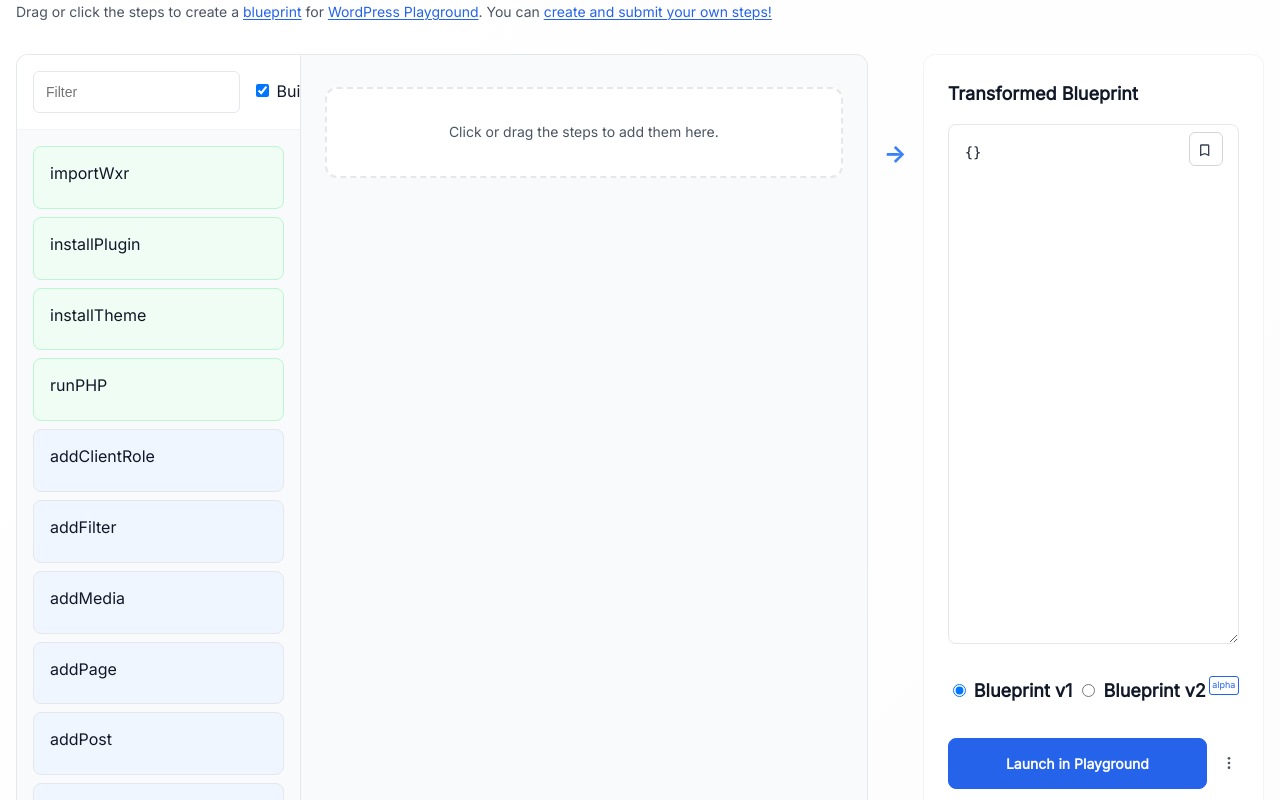
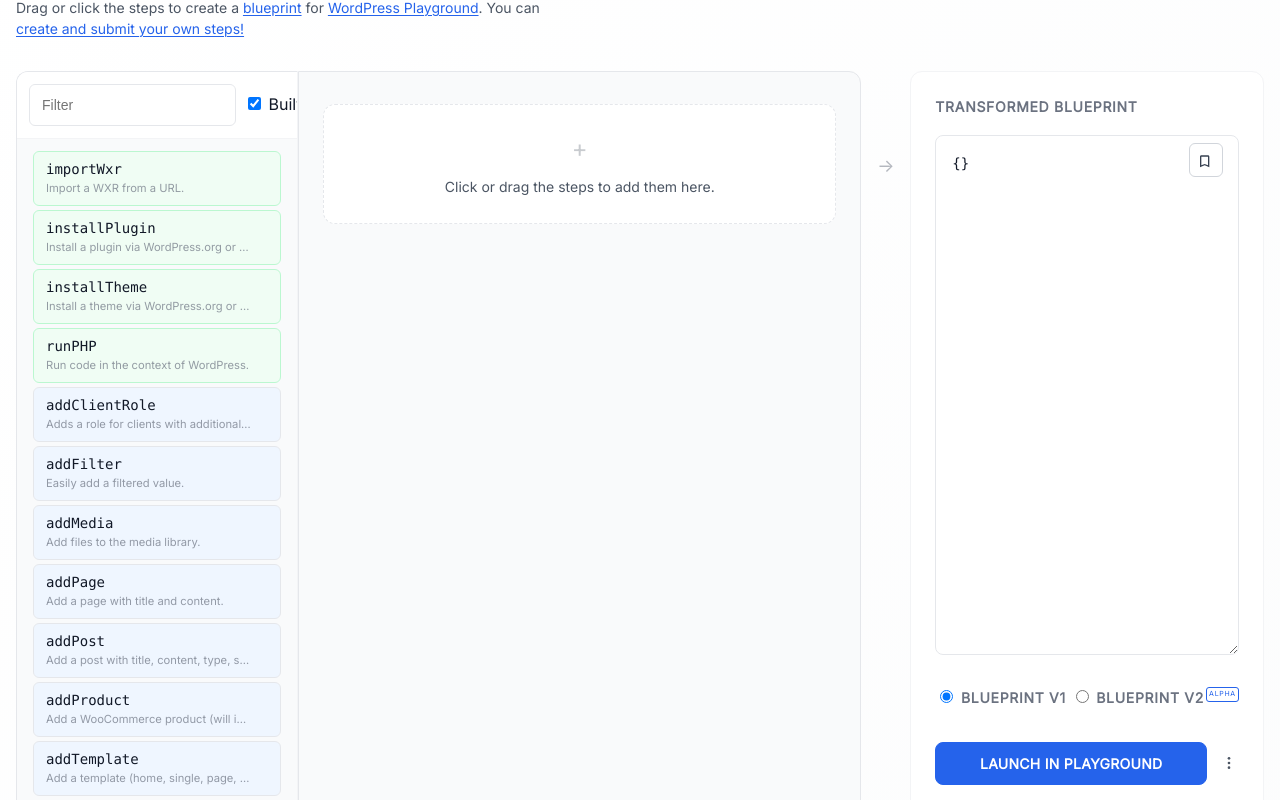
Before and after one commit to akirk/playground-step-library, a website built with Vite: page index.html in a window 1280 px wide. Shown: the part 151-951 px from the top of the page. Built offline with nearby package versions, Linux system fonts and the light colour scheme.

Commit message:
Update CSS styles for improved layout and consistency
- Adjust header margin and step padding for better spacing.
- Modify box-shadow properties for hover states on steps.
- Update padding and border styles for drag hint element.
- Refine dialog header margins and max-width for better readability.
- Change font sizes and colors for various components to enhance visual hierarchy.
- Introduce new animations and transitions for step elements to improve user experience.

```diff
--- a/src/styles/_base.css
+++ b/src/styles/_base.css
@@ -21,7 +21,7 @@ body {
 }
 
 header {
-  margin-bottom: var(--spacing-6);
+  margin-bottom: var(--spacing-4);
 }
 
 .header-row {
--- a/src/styles/_components.css
+++ b/src/styles/_components.css
@@ -66,12 +66,12 @@
 
 .step.builtin:hover,.step.builtin:focus {
   background-color: var(--builtin-step-hover-background);
-  box-shadow: var(--shadow-lg);
+  box-shadow: var(--shadow-sm);
   border-color: var(--builtin-step-border);
 }
 .step.mine:hover,.step.mine:focus {
   background-color: var(--mine-step-hover-background);
-  box-shadow: var(--shadow-lg);
+  box-shadow: var(--shadow-sm);
   border-color: var(--mine-step-border);
 }
 
@@ -235,14 +235,23 @@
 
 #draghint {
   margin: var(--spacing-8) var(--spacing-6);
-  padding: var(--spacing-8);
+  padding: var(--spacing-6);
   background: var(--surface-elevated);
-  border: 2px dashed var(--border-color);
+  border: 1px dashed var(--border-color);
   border-radius: var(--radius-xl);
   text-align: center;
   color: var(--text-muted);
   font-size: var(--font-size-sm);
+  font-weight: var(--font-weight-medium);
   transition: all var(--transition-normal) var(--transition-ease);
+}
+
+#draghint::before {
+  content: '+';
+  display: block;
+  font-size: var(--font-size-2xl);
+  opacity: 0.3;
+  margin-bottom: var(--spacing-2);
 }
 
 #draghint:hover {
--- a/src/styles/_dialogs.css
+++ b/src/styles/_dialogs.css
@@ -91,8 +91,8 @@ header p {
   line-height: var(--line-height-normal);
   color: var(--text-muted);
   font-size: var(--font-size-sm);
-  margin: var(--spacing-2) 0 0 0;
-  max-width: 100%;
+  margin: var(--spacing-1) 0 0 0;
+  max-width: 60ch;
 }
 
 summary {
--- a/src/styles/_forms.css
+++ b/src/styles/_forms.css
@@ -65,9 +65,10 @@ a:any-link:hover {
 
 .arrow {
   margin-top: var(--spacing-20);
-  font-size: var(--font-size-2xl);
-  color: var(--primary-500);
-  font-weight: var(--font-weight-bold);
+  font-size: var(--font-size-lg);
+  color: var(--text-subtle);
+  opacity: 0.5;
+  font-weight: var(--font-weight-normal);
   display: flex;
   align-items: center;
   justify-content: center;
@@ -81,7 +82,7 @@ a:any-link:hover {
   width: 280px;
   min-height: 600px;
   border: 1px solid var(--border-color);
-  border-right-width: 0;
+  border-right: 1px solid var(--border-subtle);
   box-shadow: var(--shadow-md);
   border-radius: var(--radius-xl);
   border-top-right-radius: 0;
@@ -95,8 +96,8 @@ a:any-link:hover {
   display: flex;
   flex-direction: row;
   height: auto;
-  padding: var(--spacing-4);
-  gap: var(--spacing-3);
+  padding: var(--spacing-3);
+  gap: var(--spacing-2);
   background: var(--surface-elevated);
   border-bottom: 1px solid var(--border-subtle);
 }
@@ -159,9 +160,11 @@ a:any-link:hover {
   height: auto;
   white-space: nowrap;
   font-weight: var(--font-weight-semibold);
-  color: var(--text-color);
+  color: var(--text-subtle);
   margin-bottom: var(--spacing-4);
-  font-size: var(--font-size-lg);
+  font-size: var(--font-size-sm);
+  text-transform: uppercase;
+  letter-spacing: 0.05em;
 }
 
 #title-holder {
--- a/src/styles/_steps.css
+++ b/src/styles/_steps.css
@@ -1,13 +1,13 @@
 .step {
-  padding: var(--spacing-4);
-  margin: var(--spacing-2);
+  padding: var(--spacing-2) var(--spacing-3);
+  margin: var(--spacing-1) var(--spacing-2);
   border: 1px solid var(--border-color);
   background-color: var(--step-background);
   color: var(--text-color);
   cursor: pointer;
-  border-radius: var(--radius-lg);
+  border-radius: var(--radius-md);
   z-index: 3;
-  transition: all var(--transition-normal) var(--transition-ease);
+  transition: all var(--transition-normal) var(--transition-ease), transform var(--transition-normal) var(--transition-ease);
   position: relative;
   overflow: hidden;
 }
@@ -53,11 +53,19 @@
   top: 0;
   left: 0;
   right: 0;
-  height: 3px;
+  height: 2px;
   background: linear-gradient(90deg, var(--primary-500), var(--primary-600));
   transform: scaleX(0);
   transform-origin: left;
   transition: transform var(--transition-normal) var(--transition-ease);
+}
+
+#step-library .step.builtin::before {
+  background: linear-gradient(90deg, var(--success-500), var(--success-600));
+}
+
+#step-library .step.mine::before {
+  background: linear-gradient(90deg, var(--warning-500), var(--warning-600));
 }
 
 #step-library .step:hover::before {
@@ -189,6 +197,16 @@
   line-height: var(--line-height-normal);
 }
 
+#step-library-holder .step .info {
+  display: block;
+  font-size: 0.7rem;
+  opacity: 0.7;
+  margin-top: 2px;
+  white-space: nowrap;
+  overflow: hidden;
+  text-overflow: ellipsis;
+}
+
 .step td > input,
 .step td > label {
   vertical-align: top;
@@ -237,7 +255,6 @@
 }
 
 #step-library-holder .step .examples,
-#step-library-holder .step .info,
 #step-library-holder .step .vars,
 #step-library-holder .step .remove,
 #blueprint-steps .step.collapsed .examples,
@@ -252,15 +269,22 @@
 
 div.header {
   display: flex;
-  gap: 1em;
+  gap: var(--spacing-2);
   line-height: 1.3;
   justify-content: right;
   align-items: center;
-  margin-bottom: .5em;
+  margin-bottom: 0;
+}
+
+#blueprint-steps div.header {
+  margin-bottom: var(--spacing-1);
 }
 
 div.header span.stepname {
   flex-grow: 1;
+  font-family: var(--font-mono);
+  font-size: var(--font-size-sm);
+  font-weight: var(--font-weight-medium);
 }
 
 div.header button, div.header a {
@@ -384,7 +408,7 @@ a.submit-to-gh,
 }
 
 button {
-  padding: var(--spacing-3) var(--spacing-5);
+  padding: var(--spacing-2) var(--spacing-4);
 }
 
 button:hover,
@@ -475,7 +499,8 @@ select {
   color: white;
   border-color: var(--primary-button-background);
   font-weight: var(--font-weight-semibold);
-  padding: var(--spacing-4) var(--spacing-6);
+  padding: var(--spacing-3) var(--spacing-5);
+  letter-spacing: 0.02em;
 }
 
 #playground-link:hover {
@@ -575,11 +600,28 @@ select {
   color: white;
 }
 
-#playground-link:hover,
+#playground-link:hover {
+  background-color: var(--primary-button-hover);
+  box-shadow: var(--shadow-lg);
+}
+
 .step:hover,
 .step:focus {
   background-color: var(--step-hover-background);
-  box-shadow: var(--shadow-lg);
+  box-shadow: var(--shadow-sm);
+}
+
+#step-library .step:hover {
+  transform: translateX(2px);
+}
+
+@keyframes fadeInUp {
+  from { opacity: 0; transform: translateY(4px); }
+  to { opacity: 1; transform: translateY(0); }
+}
+
+#step-library .step {
+  animation: fadeInUp 0.15s ease both;
 }
 
 #download-blueprint {
--- a/src/styles/_variables.css
+++ b/src/styles/_variables.css
@@ -81,7 +81,7 @@ body.dialog-open {
   --border-color: light-dark(var(--gray-200), var(--gray-700));
   --border-subtle: light-dark(var(--gray-100), var(--gray-800));
   --shadow-xs: light-dark(0 1px 0 rgba(0, 0, 0, 0.1), 0 1px 0 rgba(0, 0, 0, 0.3));
-  --shadow-sm: light-dark(0 1px 2px 0 rgb(0 0 0 / 0.05), 0 1px 2px 0 rgb(0 0 0 / 0.3));
+  --shadow-sm: light-dark(0 1px 2px 0 rgb(0 0 0 / 0.03), 0 1px 2px 0 rgb(0 0 0 / 0.3));
   --shadow-component: light-dark(0 1px 3px rgba(0, 0, 0, 0.1), 0 1px 3px rgba(0, 0, 0, 0.3));
   --shadow-md: light-dark(0 4px 6px -1px rgb(0 0 0 / 0.1), 0 4px 6px -1px rgb(0 0 0 / 0.4));
   --shadow-lg: light-dark(0 10px 15px -3px rgb(0 0 0 / 0.1), 0 10px 15px -3px rgb(0 0 0 / 0.4));
@@ -126,6 +126,9 @@ body.dialog-open {
   --warning-border-strong: light-dark(#ffc107, #8a7a3a);
   --warning-text-strong: light-dark(#856404, #e8d89e);
 
+  /* Font Stacks */
+  --font-mono: 'SF Mono', Monaco, 'Cascadia Code', 'Roboto Mono', Consolas, 'Courier New', monospace;
+
   /* Typography */
   --font-size-xs: 0.75rem;
   --font-size-sm: 0.875rem;
@@ -150,6 +153,7 @@ body.dialog-open {
 
   /* Spacing */
   --spacing-1: 0.25rem;
+  --spacing-1-5: 0.375rem;
   --spacing-2: 0.5rem;
   --spacing-3: 0.75rem;
   --spacing-4: 1rem;
```
